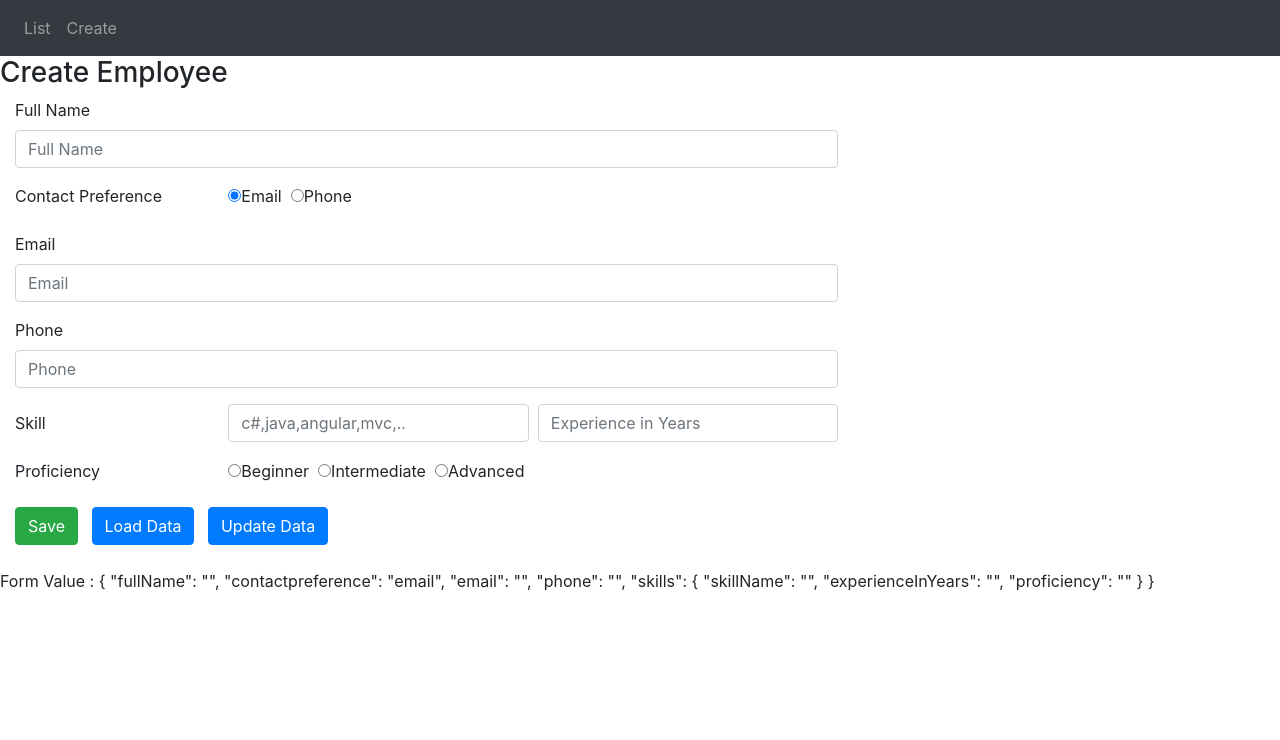
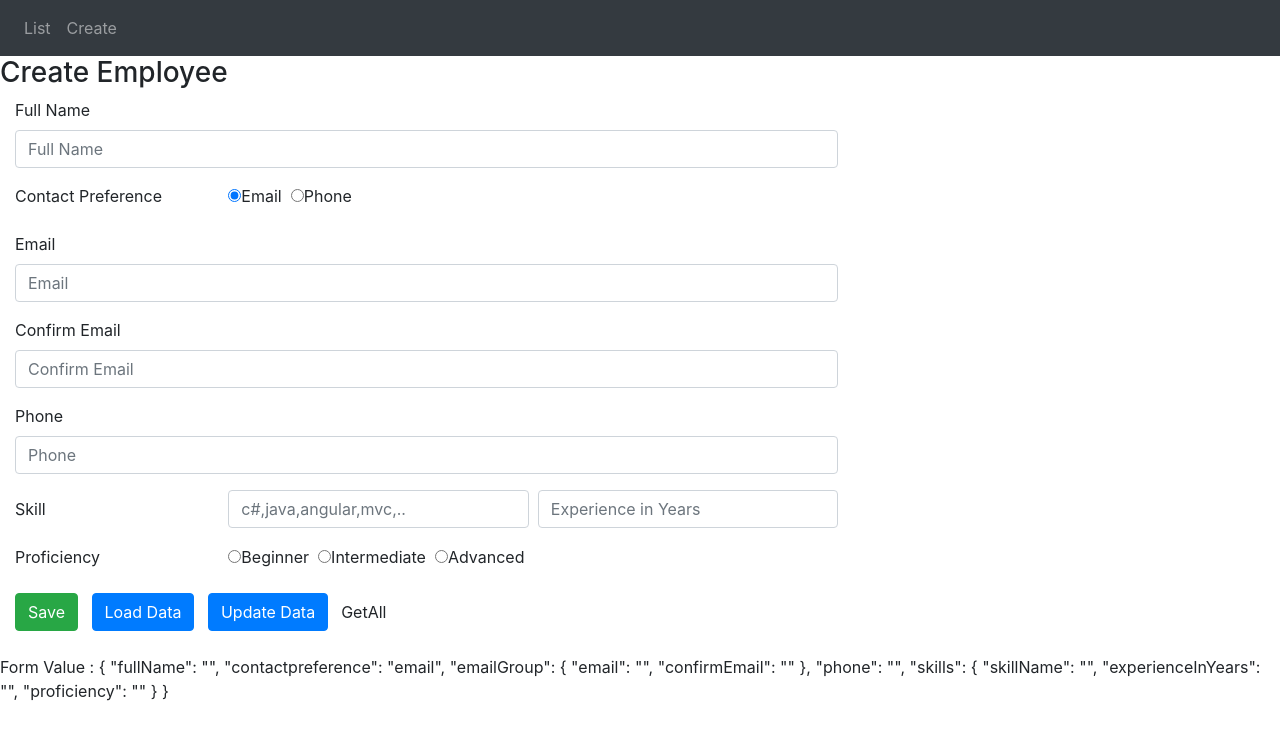
Before and after one commit to anjan258/AngularOps2, an Angular app: page /create in a window 1280 px wide. Shown: the top 740 px of the page. Built offline with nearby package versions, Linux system fonts and the light colour scheme.

Commit message:
formarray implementation

```diff
--- a/src/app/employee/employee-create.component.html
+++ b/src/app/employee/employee-create.component.html
@@ -1,4 +1,3 @@
-
 <!-- [formGroup]="employeeForm" -- indicates the form group -->
 <!-- formControlName="fullName", formControlName="email" -- form control names specified the component -->
 <!-- "formControlName" -- form control directive which maps to formc ontrols from component -->
@@ -10,7 +9,7 @@
     </div>
     <div class="panel-body">
       <div class="form-group">
-          <label class="col-sm-2 control-label" for="fullName" >Full Name</label>
+        <label class="col-sm-2 control-label" for="fullName">Full Name</label>
         <div class="col-sm-8">
 
           <!-- employeeForm.get('fullName').errors -- checks if any validatio error on this controls and if so
@@ -47,21 +46,37 @@
         <label class="col-md-2 control-label">Contact Preference</label>
         <div class="col-md-8" style="display: inline-flex;">
           <label class="radio-inline">
-              <input type="radio" value="email" formControlName="contactpreference" (click)="onContactPreferenceChange('email')">Email
+            <input type="radio" value="email" formControlName="contactpreference"
+              (click)="onContactPreferenceChange('email')">Email
           </label> &nbsp;&nbsp;
           <label class="radio-inline">
-              <input  type="radio" value="phone" formControlName="contactpreference" (click)="onContactPreferenceChange('phone')">Phone
+            <input type="radio" value="phone" formControlName="contactpreference"
+              (click)="onContactPreferenceChange('phone')">Phone
           </label>&nbsp;&nbsp;
         </div>
       </div>
 
+      <div formGroupName="emailGroup">
         <div class="form-group">
           <label class="col-sm-2 control-label" for="email">Email</label>
           <div class="col-sm-8">
             <input id="email" type="text" class="form-control" formControlName="email" placeholder="Email"
               (blur)="logValidationErrors()">
+            <span class="text-danger" *ngIf="formErrors.email"> {{ formErrors.email }} </span>
+          </div>
+        </div>
 
-            <span class="text-danger" *ngIf="formErrors.email"> {{ formErrors.email }} </span>
+        <div class="form-group">
+          <label class="col-sm-2 control-label" for="email">Confirm Email</label>
+          <div class="col-sm-8">
+            <input id="confirmEmail" type="text" class="form-control" formControlName="confirmEmail"
+              placeholder="Confirm Email" (blur)="logValidationErrors()">
+            <span class="text-danger" *ngIf="formErrors.confirmEmail || formErrors.emailGroup">
+              <!-- checking so that the we dont display multiple invalid validation messages -->
+              {{ formErrors.confirmEmail ? formErrors.confirmEmail : formErrors.emailGroup }}
+              {{ formErrors.emailGroup }}
+             </span>
+          </div>
         </div>
       </div>
 
@@ -84,29 +99,26 @@
             Skill
           </label>
           <div class="col-sm-6" style="display: inline-flex;">
-              <input type="text" class="form-control" id="skillName"
-                  placeholder="c#,java,angular,mvc,.." formControlName="skillName"> &nbsp;&nbsp;
+            <input type="text" class="form-control" id="skillName" placeholder="c#,java,angular,mvc,.."
+              formControlName="skillName"> &nbsp;&nbsp;
 
-                  <input type="text" placeholder="Experience in Years"
-                  class="form-control" formControlName="experienceInYears">
+            <input type="text" placeholder="Experience in Years" class="form-control"
+              formControlName="experienceInYears">
           </div>
-            <div class="col-sm-4" ></div>
+          <div class="col-sm-4"></div>
         </div>
 
         <div class="form-group">
           <label class="col-md-2 control-label">Proficiency</label>
           <div class="col-md-8" style="display: inline-flex;">
             <label class="radio-inline">
-                <input id="proficiency" type="radio" value="beginner"
-                       formControlName="proficiency">Beginner
+              <input id="proficiency" type="radio" value="beginner" formControlName="proficiency">Beginner
             </label> &nbsp;&nbsp;
             <label class="radio-inline">
-                <input id="proficiency" type="radio" value="intermediate"
-                       formControlName="proficiency">Intermediate
+              <input id="proficiency" type="radio" value="intermediate" formControlName="proficiency">Intermediate
             </label>&nbsp;&nbsp;
             <label class="radio-inline">
-                <input id="proficiency" type="radio" value="advanced"
-                       formControlName="proficiency">Advanced
+              <input id="proficiency" type="radio" value="advanced" formControlName="proficiency">Advanced
             </label>
           </div>
         </div>
@@ -118,6 +130,7 @@
       <button class="btn btn-success" type="submit" (click)="saveData()">Save</button>&nbsp;&nbsp;
       <button class="btn btn-primary" type="button" (click)="loadData()">Load Data</button>&nbsp;&nbsp;
       <button class="btn btn-primary" type="button" (click)="updateData()">Update Data</button>
+      <button class="btn btn-default" type="button" (click)="getAllFormControlsAndGroups()">GetAll</button>
     </div>
   </div>
 </form>
--- a/src/app/employee/employee-create.component.ts
+++ b/src/app/employee/employee-create.component.ts
@@ -1,7 +1,7 @@
 import { Component, OnInit } from '@angular/core';
 // Validators -- for validations
 // FormBuilder -- for "Angular Formbuilder" - code
-import { FormGroup, FormBuilder, Validators, AbstractControl } from '@angular/forms';
+import { FormGroup, FormBuilder, Validators, AbstractControl, FormArray, FormControl } from '@angular/forms';
 import { CustomValidators } from '../shared/custom.validators';
 
 @Component({
@@ -25,6 +25,8 @@ export class EmployeeCreateComponent implements OnInit {
     fullName: '',
     phone: '',
     email: '',
+    confirmEmail: '',
+    emailGroup: '',
     skillName: '',
     experienceInYears: '',
     proficiency: ''
@@ -42,6 +44,14 @@ export class EmployeeCreateComponent implements OnInit {
     email: {
       required: 'Email is required.',
       emailDomain: 'Email domain should be angular.com.'  // "emailDomain" - the key returing from custom validation
+    },
+    confirmEmail: {
+      required: 'Confirm Email is required.'
+    },
+    // emailMismatch -- value returing from custom validation,
+    // so the error messages are tied to this and so we created "emailGroup"  to hold the error messages.
+    emailGroup: {
+      emailMismatch: 'Email and Confirm Email dont match.'
     },
     phone: {
       required: 'Phone is required.',
@@ -92,7 +102,13 @@ export class EmployeeCreateComponent implements OnInit {
     this.employeeForm = this.fb.group({
       fullName: ['', [Validators.required, Validators.minLength(2), Validators.maxLength(10)]],
       contactpreference: ['email'],
-      email: ['', [Validators.required, CustomValidators.validateEmailDomain('angular.com')]], // custom validation -- "validatEmailDomain"
+      // grouping emails, so that email and confirm eamil can be validated
+      // as we can validate only on control with "Validators", so we created a form group to validate multiple controls
+      emailGroup: this.fb.group({
+        // custom validation -- "validatEmailDomain"
+        email: ['', [Validators.required, CustomValidators.validateEmailDomain('angular.com')]],
+        confirmEmail: ['', [Validators.required]],
+      }, { validator: validateMatchEmails }), // validator-- can be any(its just a key).validateMatchEmails-- custom func.
       phone: [''],
       skills: this.fb.group({
         skillName: ['', Validators.required],
@@ -164,22 +180,22 @@ export class EmployeeCreateComponent implements OnInit {
     Object.keys(grp.controls).forEach((key: string) => {
 
       const abstractControl = grp.get(key);
+      this.formErrors[key] = ' ';
+      if (abstractControl && !abstractControl.valid && (abstractControl.touched || abstractControl.dirty)) {
+        const msg = this.validationMessages[key];
+
+        for (const errorKey in abstractControl.errors) {
+          if (errorKey) {
+            this.formErrors[key] += msg[errorKey] + ' ';
+          }
+        }
+      }
+
       if (abstractControl instanceof FormGroup) {
         this.logValidationErrors(abstractControl);
       }
       else {
-        // tslint:disable-next-line: no-debugger
-        debugger;
-        this.formErrors[key] = ' ';
-        if (abstractControl && !abstractControl.valid && (abstractControl.touched || abstractControl.dirty)) {
-          const msg = this.validationMessages[key];
 
-          for (const errorKey in abstractControl.errors) {
-            if (errorKey) {
-              this.formErrors[key] += msg[errorKey] + ' ';
-            }
-          }
-        }
       }
     });
   }
@@ -212,6 +228,64 @@ export class EmployeeCreateComponent implements OnInit {
     });
   }
 
+  // "FormArray" -- just like FormControl and FormGroup, its a collection of formcontrol, formgroup and also formarray
+  // as you can see in the following example.
+  getAllFormControlsAndGroups(): void {
+
+    // creating "FormArray" with "new" -  keyword
+    // const formArray = new FormArray([
+    //   new FormControl('Test', Validators.required),
+    //   new FormGroup({
+    //     country: new FormControl('', Validators.required)
+    //   }),
+    //   new FormArray([])
+    // ]);
+
+
+    // another way of creating "FormArray" is suing "array()" of the FormBuilder - class
+    // we add any type of control to "FormArray"
+    // we can also push,insert into "FormArray"
+    // we also have removeAt(), setControl(),at() methods too
+    const formArray = this.fb.array([
+      new FormControl('TestA', Validators.required),
+      new FormGroup({
+        country: new FormControl('', Validators.required)
+      }),
+      new FormArray([])
+    ]);
+
+
+    // formArray and formArray1 -- are identical in many ways
+    // byt the one major diff is - formArray returns data in array while formArray1 in object form
+    // here when i say formArray is (this.fb.array) and formArray1 is (this.fb.group)
+
+    const formArray2 = this.fb.group([
+      new FormControl('TestA', Validators.required),
+      new FormGroup({
+        country: new FormControl('', Validators.required)
+      }),
+      new FormArray([])
+    ]);
+
+    // example of push() method in "FormArray"
+    formArray.push(new FormControl('TestB', Validators.required));
+
+    console.log(formArray.value);
+
+// looping through FormArray to find if the type (FormControl, FormGroup, FormArray) of control
+    for (const ctrl of formArray.controls) {
+      if (ctrl instanceof FormControl) {
+        console.log('Its FormControl:', ctrl.value);
+      }
+      if (ctrl instanceof FormGroup) {
+        console.log('Its FormGroup:', ctrl.value);
+      }
+      if (ctrl instanceof FormArray) {
+        console.log('Its FormArray:', ctrl.value);
+      }
+    }
+  }
+
   saveData(): void {
     // this.logKeyValueFormGroupPairs(this.employeeForm);
     // this.logValidationErrors(this.employeeForm);
@@ -233,3 +307,19 @@ export class EmployeeCreateComponent implements OnInit {
     phoneControl.updateValueAndValidity(); // to update the dynamically set/clear validations
   }
 }
+
+
+// function to check if email and confirm email are matching
+// the type of this method is "group: AbstractControl" -- becase we are validating multiple controls withing a formr group
+function validateMatchEmails(group: AbstractControl): { [key: string]: any } | null {
+
+  const emailControl = group.get('email');
+  const confirmEmailControl = group.get('confirmEmail');
+  if (emailControl.value === confirmEmailControl.value || confirmEmailControl.pristine) // confirmEmailControl.pristine)-- not touched
+  {
+    return null;
+  }
+  else {
+    return { emailMismatch: true };
+  }
+}
```
Lines whose indentation alone changed are shown as unchanged.
